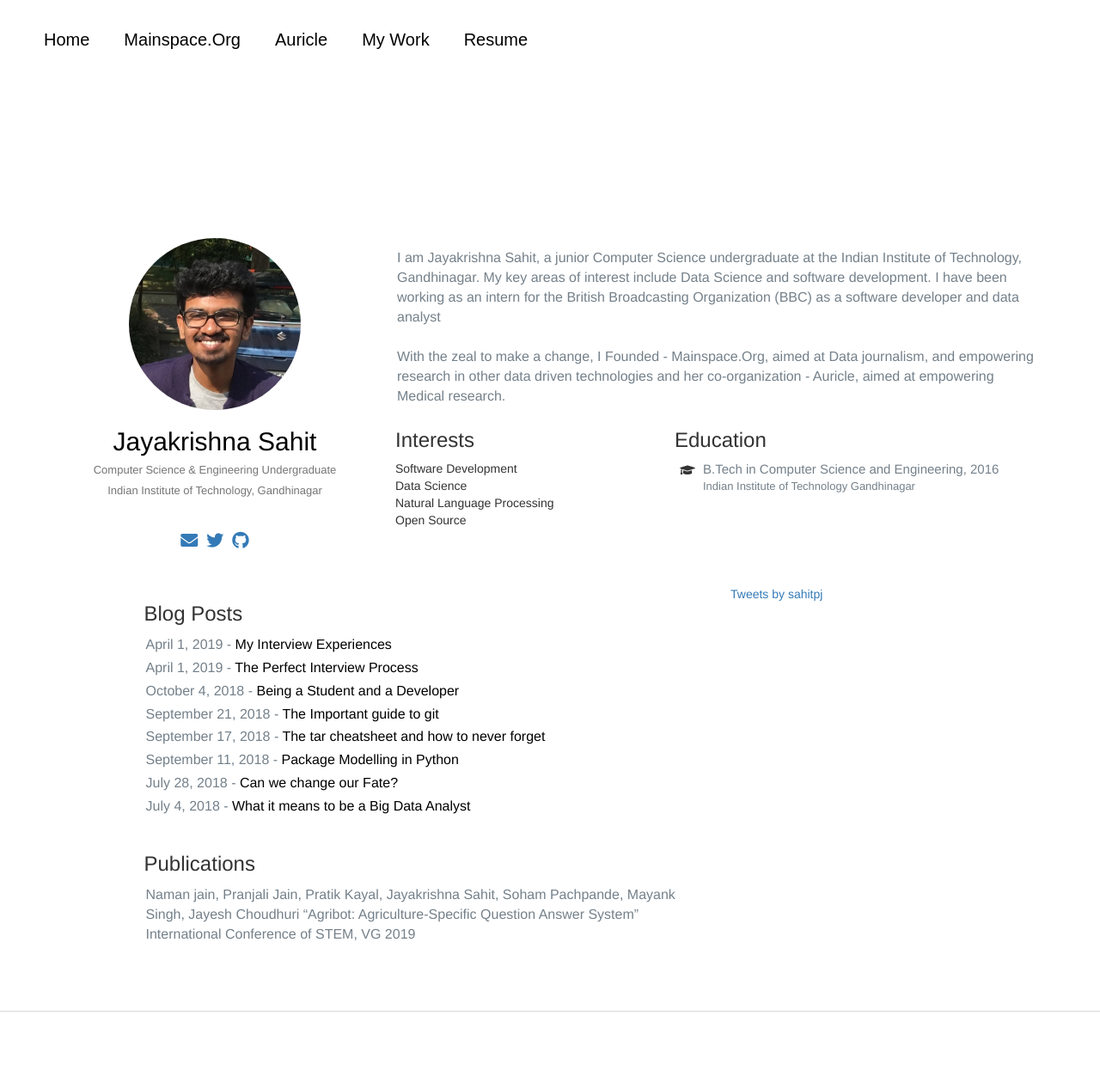
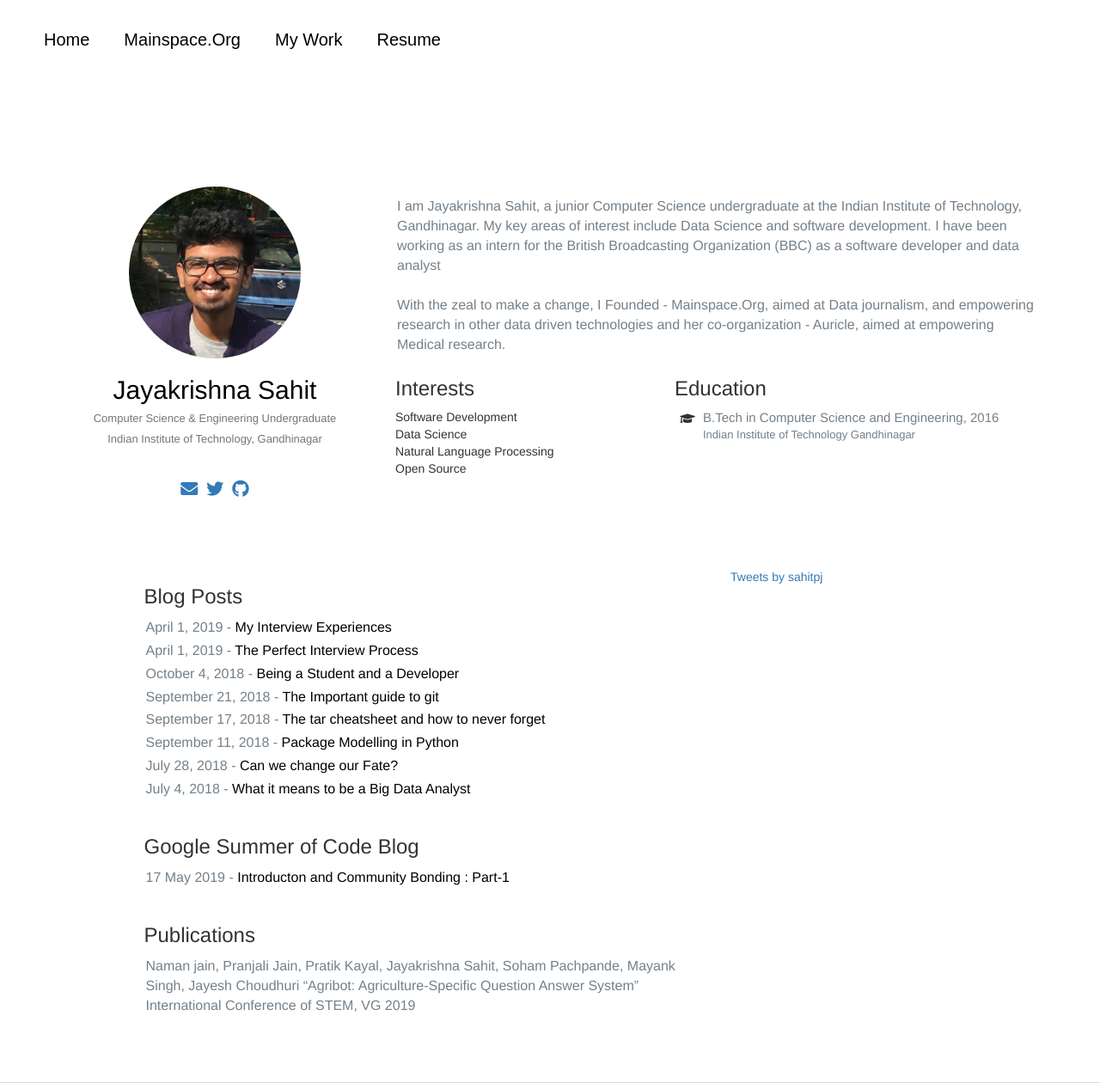
Before and after one commit to sahitpj/sahitpj.github.io, a Jekyll site: the page built from index.html, in a window 1280 px wide. Shown: the whole page at 86% size. Built offline with Jekyll 4.4.1, drawn with Linux system fonts in a browser that asks for light colours; nearby versions of some CDN libraries; the list of posts is cut into pages by our own code; comment, search, counter and statistics services are not loaded; before the commit the page ends 1177 px from its top, so only the background shows below that.

Commit message:
Added GSoC blog

```diff
--- a/_includes/header.html
+++ b/_includes/header.html
@@ -42,7 +42,6 @@
             -->
               <!-- <li><a href="/projects/" style="color:black !important; font-family: 'Rockwell', sans-serif !important; font-size: 20px !important">Projects</a></li> -->
               <li><a href="/mainspace/" style="color:black !important; font-family: 'Rockwell', sans-serif !important; font-size: 20px !important">Mainspace.Org</a></li>
-              <li><a href="#" style="color:black !important; font-family: 'Rockwell', sans-serif !important; font-size: 20px !important">Auricle</a></li>
               <li><a href="/projects/" style="color:black !important; font-family: 'Rockwell', sans-serif !important; font-size: 20px !important">My Work</a></li>
               <li><a href="{{ site.baseurl }}/assets/Resume_Org.pdf" target="_blank" style="color:black !important; font-family: 'Rockwell', sans-serif !important; font-size: 20px !important">Resume</a></li>
             </ul>
--- a/index.html
+++ b/index.html
@@ -9,8 +9,8 @@ permalink: /
     <!-- End header -->
 
     <section>
-      <div class="filler" style="padding:30px;">
-      </div>
+      <!-- <div class="filler" style="padding:5px;">
+      </div> -->
     </section>
     <span id="homepage" style="display: none"></span>
    <section id="about" class="home-section">
@@ -81,7 +81,8 @@ permalink: /
         </div>
 
 
-
+        <div class="filler" style="padding:20px;">
+        </div>
         <section>
             <div class="container">
 
@@ -93,6 +94,11 @@ permalink: /
                       {{ post.date | date: "%B %-d, %Y" }} - <a  href="{{ post.url | prepend: site.baseurl }}" style="color:black">{{ post.title }}</a>
                   </p>
                   {% endfor %}
+
+                  <h3 style="margin-top: 40px;">Google Summer of Code Blog</h3>
+                  <p class="biography-text">
+                     17 May 2019 - <a  href="https://sahitpj.github.io/gs/gsoc/2019/05/17/Introduction-Community-Bonding-period-Part1.html" style="color:black">Introducton and Community Bonding : Part-1</a>
+                  </p>
 
                   <h3 style="margin-top: 40px;">Publications</h3>
                   <p class="biography-text">
```
